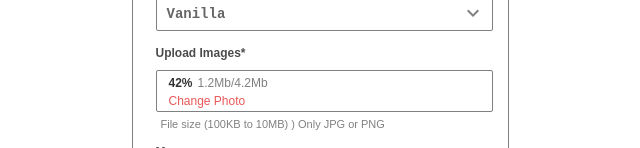
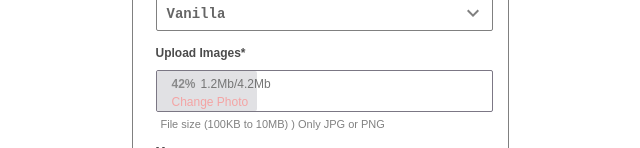
Before and after one commit to Dilip138/bakingo-demo, a React (Create React App) app: page / in a window 1280 px wide. Shown: the part 804-952 px from the top of the page, without its empty margins (320-960 px from the left). Built offline with nearby package versions, Linux system fonts and the light colour scheme.

Commit message:
[Dilip]Refactor. buisness logic of app.css and bakingoComponent

```diff
--- a/src/App.css
+++ b/src/App.css
@@ -2,7 +2,7 @@
   display        : flex;
   justify-content: center;
   margin-top     : 6em;
-  margin-bottom  : 2em;
+  margin-bottom  : 4em;
 }
 
 .main-content {
@@ -187,31 +187,41 @@
 
 .photo-mb {
   margin       : 10px 15px 0px 23px;
-  border       : 1px solid gray;
+  opacity      : 0.6;
   border-radius: 2px;
-  padding      : 5px 0px 3px 12px;
+  border       : solid 1px #251d34;
+}
+
+.change-photo-degree {
+  width           : 100px;
+  height          : 40px;
+  border-radius   : 2px;
+  background-color: #c7c8ce;
+  opacity         : 0.9;
 }
 
 .degree-mb {
-  display: flex;
+  display    : flex;
+  padding-top: 6px;
 }
 
 .percent {
   font-size  : 12px;
   font-weight: bold;
   opacity    : 0.8;
+  margin-left: 15px;
 }
 
 .mb {
   font-size  : 12px;
   margin-left: 5px;
-  color      : grey;
 }
 
 .change-photo {
-  font-size : 12px;
-  margin-top: 4px;
-  color     : #ea5757;
+  font-size  : 12px;
+  margin-top : 4px;
+  color      : #ea5757;
+  margin-left: 15px;
 }
 
 .file-size {
@@ -716,7 +726,7 @@
 
 .bakingo-footer {
   padding-top   : 30px;
-  padding-bottom: 4em;
+  padding-bottom: 5em;
 }
 
 .bakingo-name {
--- a/src/components/bakingo.jsx
+++ b/src/components/bakingo.jsx
@@ -101,6 +101,7 @@ class BakingoComponent extends Component {
                         Upload Images*
                     </div>
                     <div className="photo-mb">
+                        <div className="change-photo-degree">
                             <div className="degree-mb">
                                 <div className="percent">
                                     42%
@@ -111,6 +112,7 @@ class BakingoComponent extends Component {
                             </div>
                             <div className="change-photo">
                                 Change Photo
+                        </div>
                         </div>
                     </div>
                     <div className="file-size">
```
Lines whose indentation alone changed are shown as unchanged.
